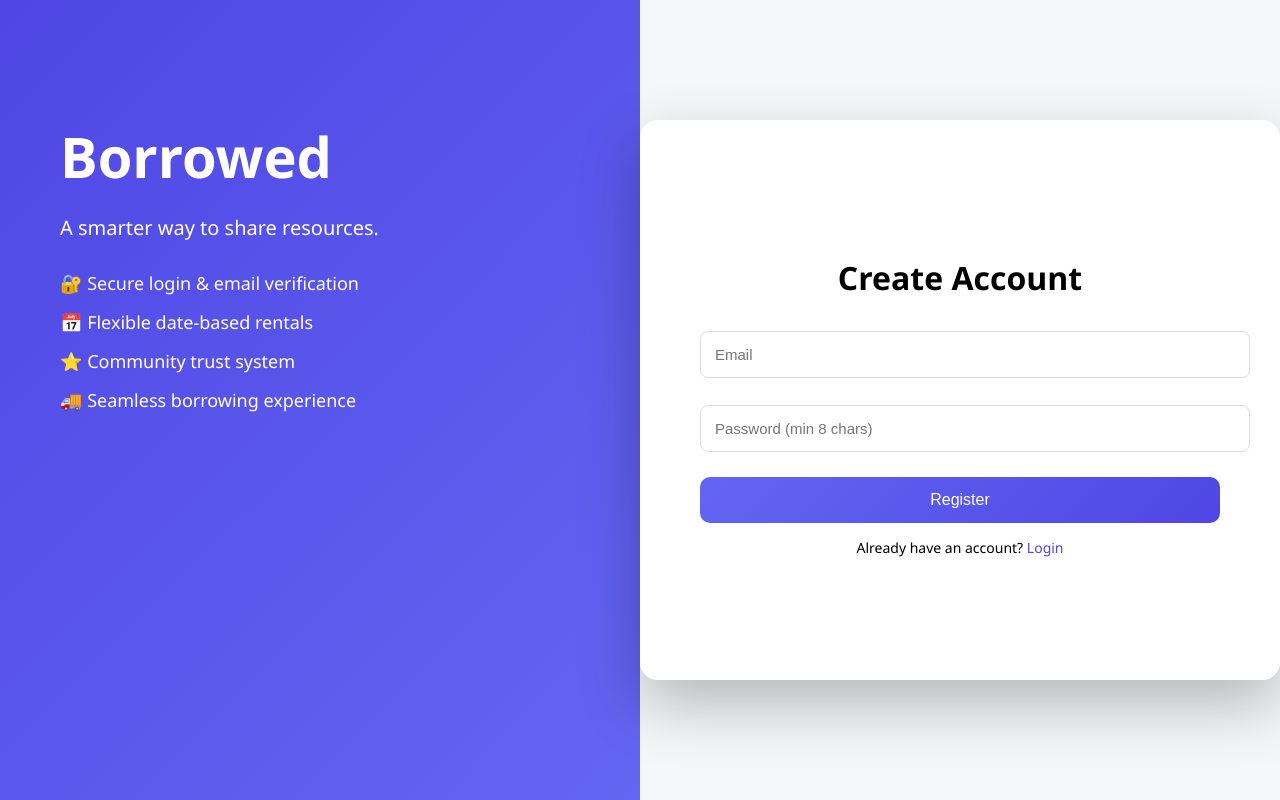
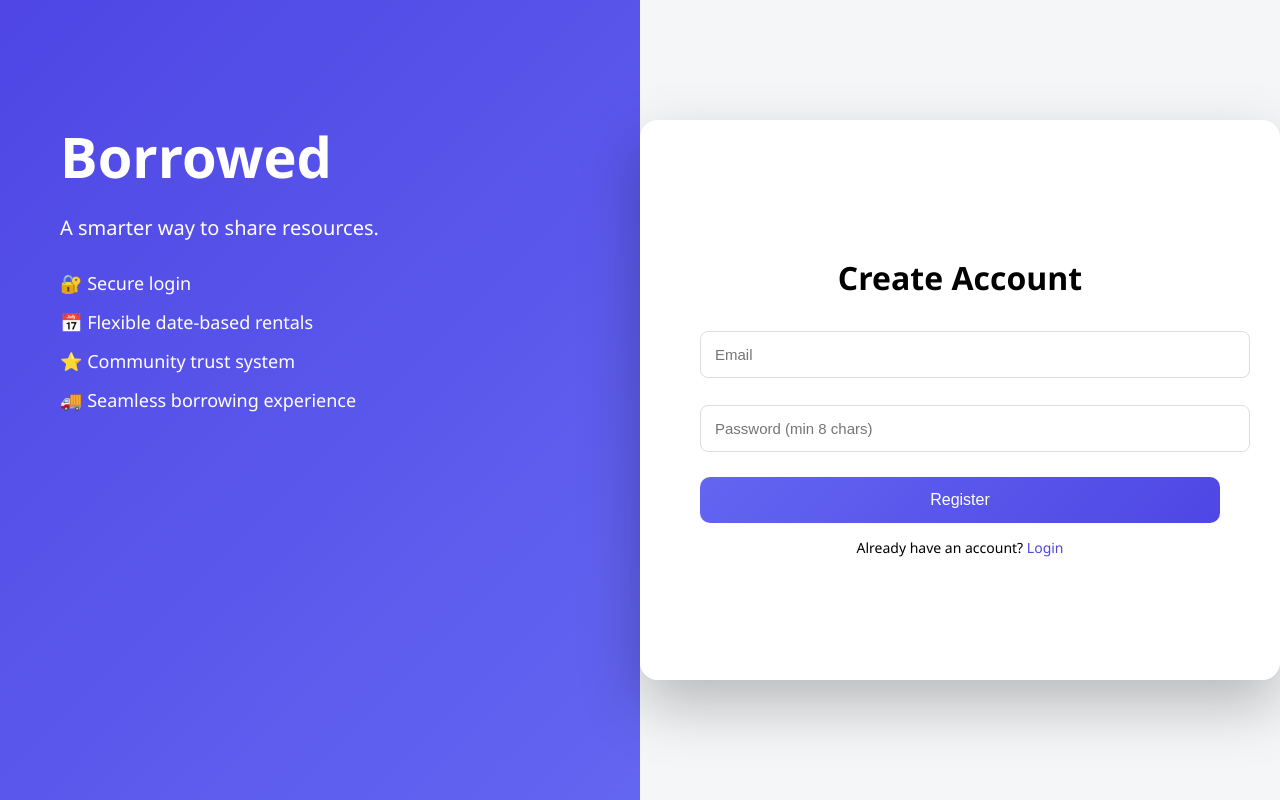
Before and after one commit to adrishkb-sketch/borrowed, a Flask app: page /register in a window 1280 px wide. Run offline with Flask 3, Linux system fonts and the light colour scheme.

Commit message:
Remove email verification mention from register page

```diff
--- a/templates/auth/register.html
+++ b/templates/auth/register.html
@@ -14,7 +14,7 @@
     </p>
 
     <ul>
-      <li>🔐 Secure login & email verification</li>
+      <li>🔐 Secure login</li>
       <li>📅 Flexible date-based rentals</li>
       <li>⭐ Community trust system</li>
       <li>🚚 Seamless borrowing experience</li>
```
